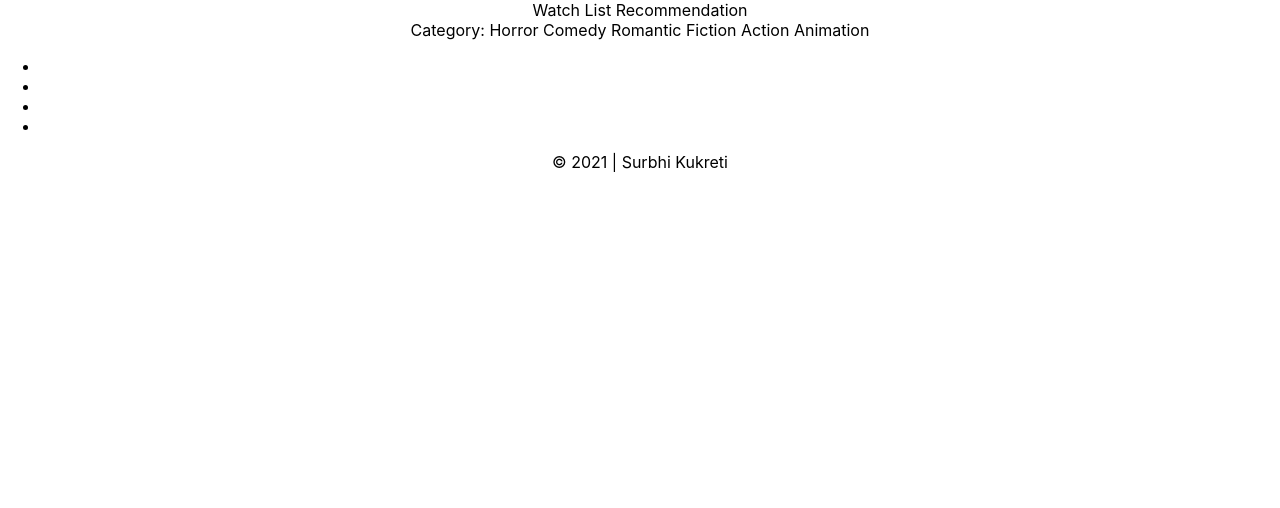
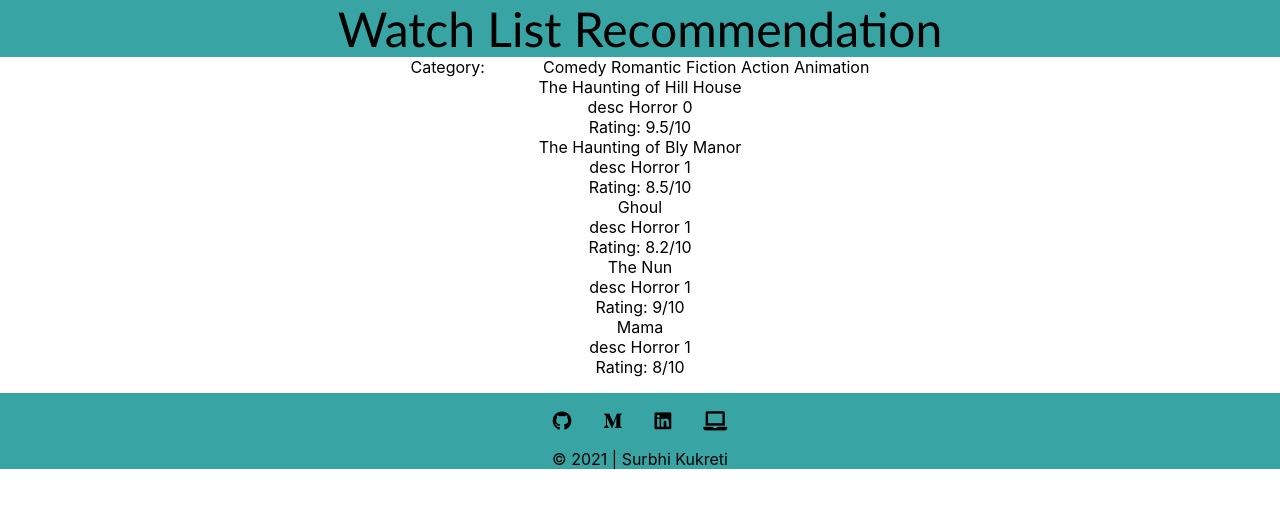
Before and after one commit to surbhi84/WatchListRecommender_mark9, a React (Create React App) app: page / in a window 1280 px wide. Shown: the top 508 px of the page. Built offline with nearby package versions, Linux system fonts and the light colour scheme.

Commit message:
style: footer header

```diff
--- a/src/App.css
+++ b/src/App.css
@@ -1,38 +1,33 @@
+@import url("https://cdnjs.cloudflare.com/ajax/libs/font-awesome/5.15.1/css/all.min.css");
+
 .App {
   text-align: center;
 }
 
-.App-logo {
-  height: 40vmin;
-  pointer-events: none;
+header {
+  font-size: 3rem;
+  font-family: "Gill Sans", "Gill Sans MT", Calibri, "Trebuchet MS", sans-serif;
+  background-color: rgba(0, 139, 139, 0.781);
 }
 
-@media (prefers-reduced-motion: no-preference) {
-  .App-logo {
-    animation: App-logo-spin infinite 20s linear;
-  }
+footer {
+  margin: 0;
+  text-align: center;
+  background-color: rgba(0, 139, 139, 0.781);
 }
 
-.App-header {
-  background-color: #282c34;
-  min-height: 100vh;
-  display: flex;
-  flex-direction: column;
-  align-items: center;
-  justify-content: center;
-  font-size: calc(10px + 2vmin);
-  color: white;
+li {
+  display: inline;
+  list-style: none;
+  margin: 1rem;
+  font-size: 1.2rem;
 }
 
-.App-link {
-  color: #61dafb;
+ul {
+  padding-left: 0;
+  padding: 1rem;
+  margin-bottom: 0;
 }
-
-@keyframes App-logo-spin {
-  from {
-    transform: rotate(0deg);
-  }
-  to {
-    transform: rotate(360deg);
-  }
+i {
+  color: black;
 }
--- a/src/App.js
+++ b/src/App.js
@@ -3,15 +3,19 @@ import "./App.css";
 import { data } from "./data/data";
 function App() {
   const categories = Object.keys(data);
-  const [currentCategory, setCurrentCategory] = useState();
+  const [currentCategory, setCurrentCategory] = useState("Horror");
   return (
     <div className="App">
       <header>Watch List Recommendation</header>
-      <section>
+      <div className="backcard">
+        <section className="section">
           Category:{" "}
           {categories.map((category) => {
             return (
               <span
+                style={{
+                  color: category == currentCategory ? "white" : "black",
+                }}
                 onClick={() => {
                   setCurrentCategory(category);
                 }}
@@ -25,15 +29,15 @@ function App() {
         {currentCategory && (
           <section>
             {data[currentCategory].map((rec) => (
-            <div>
-              <div>{rec.title}</div>
-              <span>{rec.description}</span>
-              <span>{rec.rating}</span>
+              <div className="block">
+                <div className="title">{rec.title}</div>
+                <span className="ispan">{rec.description}</span>
+                <div>Rating: {rec.rating}/10</div>
               </div>
             ))}
           </section>
         )}
-
+      </div>
       <footer>
         <ul>
           <li>
```
Lines whose indentation alone changed are shown as unchanged.
